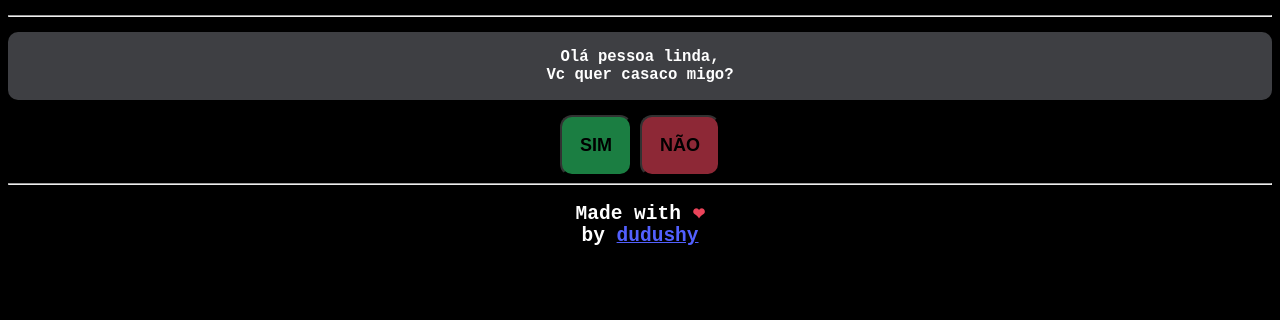
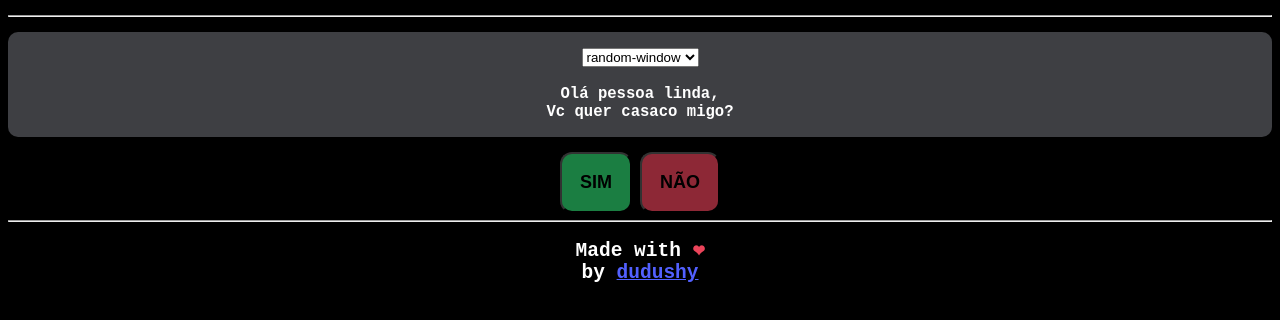
Before and after one commit to dudushy/proposal, a plain HTML site: page docs/index.html in a window 1280 px wide. Shown: the part 50-370 px from the top of the page. Drawn offline with Linux system fonts and the light colour scheme.

Commit message:
Select DENY_MODE

```diff
--- a/docs/index.html
+++ b/docs/index.html
@@ -19,6 +19,15 @@
 
   <div id="content">
     <p id="proposal-text">
+      <select name="DENY_MODE" id="mode-select"> <!--? random-window | random-content | dvd | hardcore-->
+        <option value="random-window" selected>random-window</option>
+        <option value="random-content">random-content</option>
+        <option value="dvd" >dvd</option>
+        <option value="hardcore" >hardcore</option>
+      </select>
+      <br>
+      <br>
+
       Olá pessoa linda,
       <br>
       Vc quer casaco migo?
```
